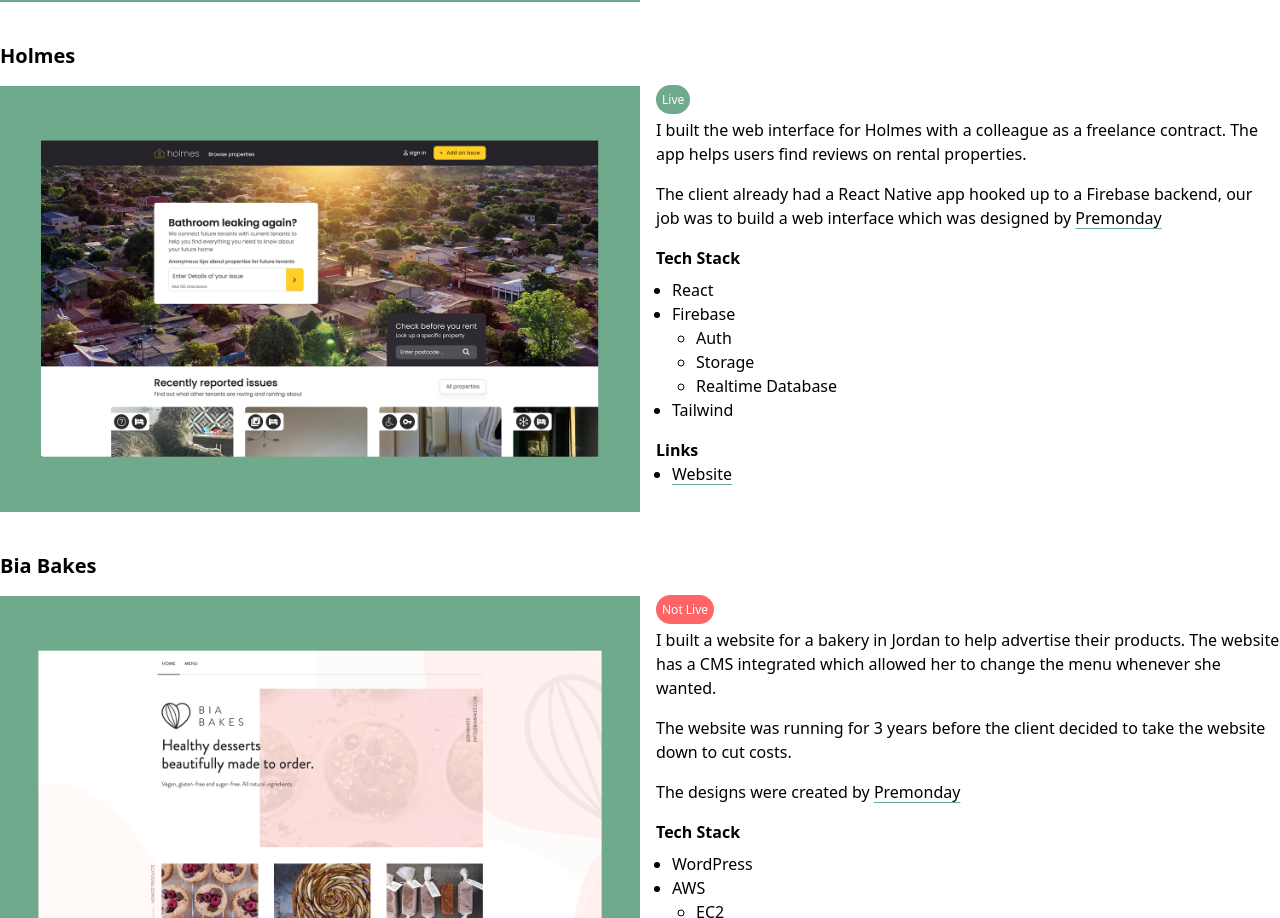
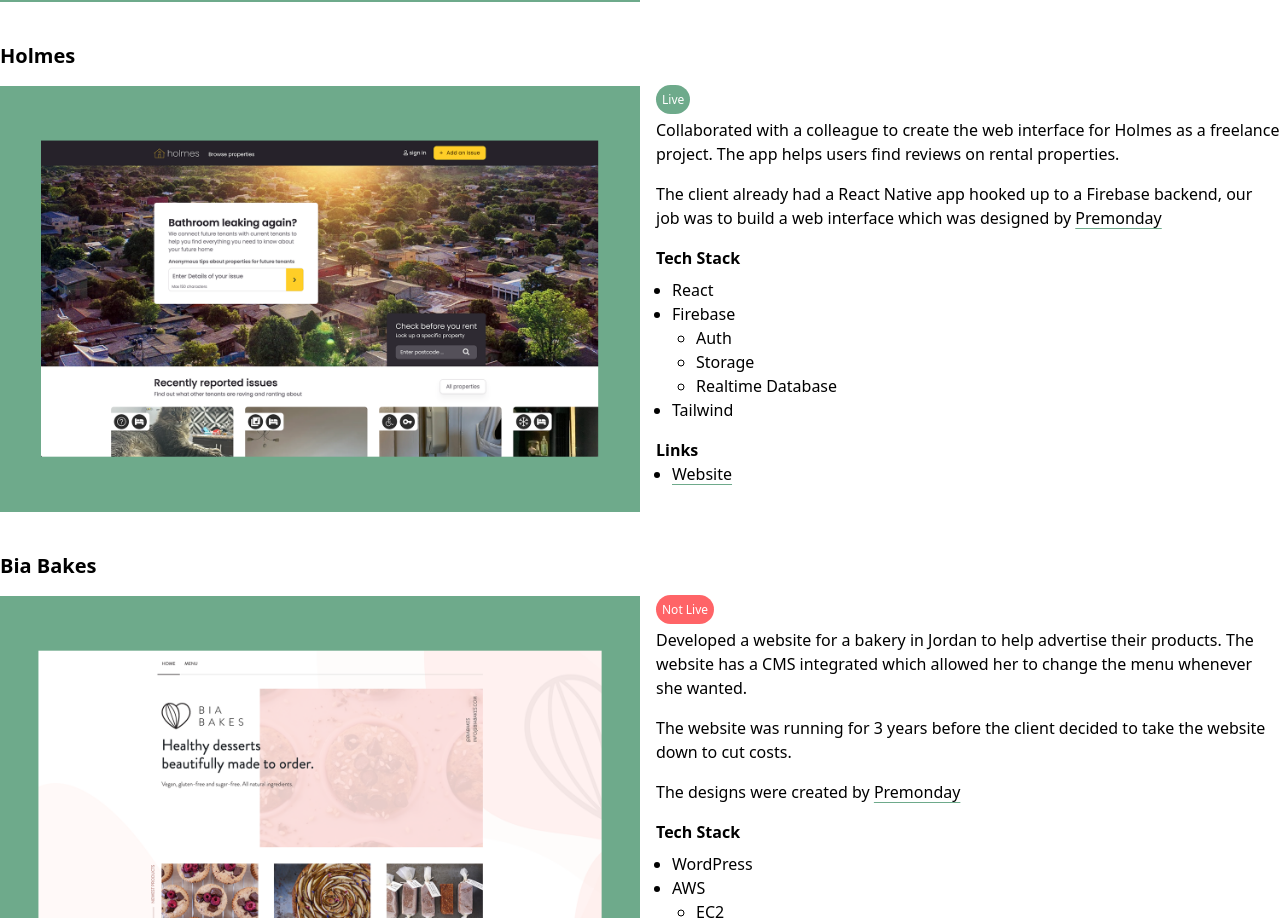
Before and after one commit to SammyAbukmeil/portfolio, a Next.js app: page / in a window 1280 px wide. Shown: the part 1089-2007 px from the top of the page. Built offline with nearby package versions, Linux system fonts and the light colour scheme.

Commit message:
Update side project wording

```diff
--- a/app/components/sections/SideProjectSection.tsx
+++ b/app/components/sections/SideProjectSection.tsx
@@ -86,8 +86,9 @@
       >
         <Project title="Holmes" isLive={true} img={holmesImg}>
           <p className="mt-2">
-            I built the web interface for Holmes with a colleague as a freelance
-            contract. The app helps users find reviews on rental properties.
+            Collaborated with a colleague to create the web interface for Holmes
+            as a freelance project. The app helps users find reviews on rental
+            properties.
           </p>
           <p className="mt-4">
             The client already had a React Native app hooked up to a Firebase
@@ -136,7 +137,7 @@
       >
         <Project title="Bia Bakes" isLive={false} img={biaBakesImg}>
           <p className="mt-2">
-            I built a website for a bakery in Jordan to help advertise their
+            Developed a website for a bakery in Jordan to help advertise their
             products. The website has a CMS integrated which allowed her to
             change the menu whenever she wanted.
           </p>
```
